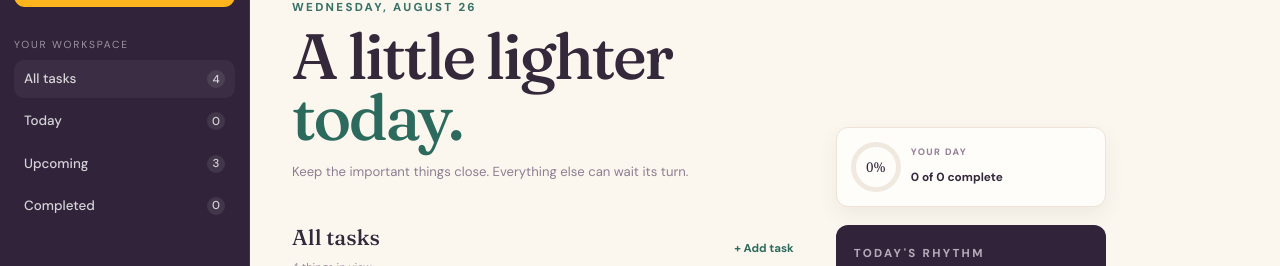
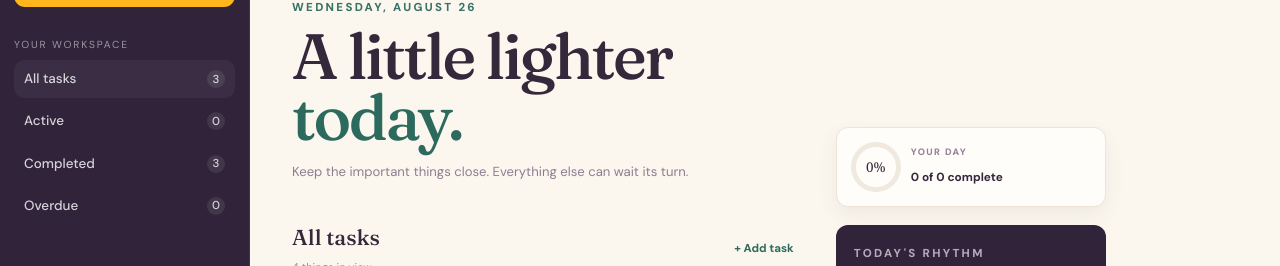
Before and after one commit to emperorfrost17-png/Task-Manger-App, a React (Vite) app in the folder task-manager-app/: page / in a window 1280 px wide. Shown: the part 129-395 px from the top of the page. Built offline with nearby package versions, Linux system fonts and the light colour scheme.

Commit message:
intalled dayjs generated all tasks count

```diff
--- a/task-manager-app/package.json
+++ b/task-manager-app/package.json
@@ -10,6 +10,7 @@
     "preview": "vite preview"
   },
   "dependencies": {
+    "dayjs": "^1.11.23",
     "react": "^19.1.0",
     "react-dom": "^19.1.0",
     "react-router": "^7.8.0"
--- a/task-manager-app/src/Task-Pages/All-Tasks/AllTasks.jsx
+++ b/task-manager-app/src/Task-Pages/All-Tasks/AllTasks.jsx
@@ -10,7 +10,7 @@ export function AllTasks({ tasks }) {
       <link rel="icon" type="image/svg+xml" href={AllTasksIcon} />
 
       <div className="app-shell">
-        <Sidebar />
+        <Sidebar tasks={tasks} />
         <main className="main-content">
           <Header />
           <div className="workspace-area">
--- a/task-manager-app/src/components/Sidebar.jsx
+++ b/task-manager-app/src/components/Sidebar.jsx
@@ -1,7 +1,7 @@
 import "./Sidebar.css";
 import { NavLink } from "react-router";
 
-export function Sidebar() {
+export function Sidebar({ tasks }) {
   return (
     <aside className="sidebar">
       <div className="brand-box">
@@ -23,7 +23,7 @@ export function Sidebar() {
           }
         >
           <span>All tasks</span>
-          <span className="count">4</span>
+          <span className="count">{tasks.length}</span>
         </NavLink>
 
         <NavLink
@@ -32,7 +32,7 @@ export function Sidebar() {
             `workspace-item${isActive ? " active" : ""}`
           }
         >
-          <span>Today</span>
+          <span>Active</span>
           <span className="count">0</span>
         </NavLink>
 
@@ -42,7 +42,7 @@ export function Sidebar() {
             `workspace-item${isActive ? " active" : ""}`
           }
         >
-          <span>Upcoming</span>
+          <span>Completed</span>
           <span className="count">3</span>
         </NavLink>
 
@@ -52,7 +52,7 @@ export function Sidebar() {
             `workspace-item${isActive ? " active" : ""}`
           }
         >
-          <span>Completed</span>
+          <span>Overdue</span>
           <span className="count">0</span>
         </NavLink>
       </div>
```
Also changed, not shown: 1 other file (tests, documents, lock files or other folders).
